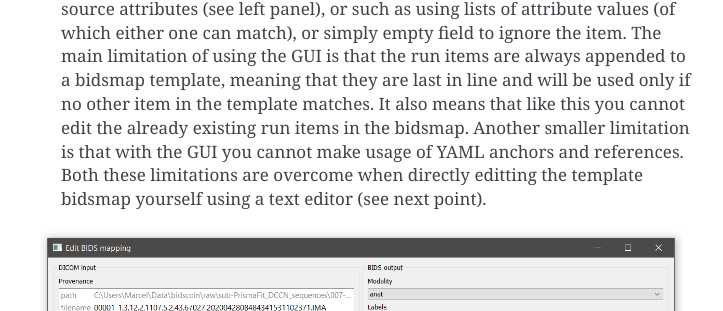
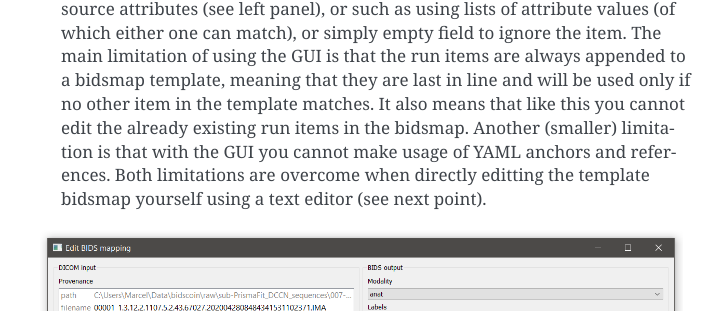
Before and after one commit to Donders-Institute/bidscoin, a Sphinx documentation site: the page built from docs/advanced.rst, in a window 1280 px wide and 900 px high, scrolled down 1597 px. Shown: the part 287-598 px from the top of the window, without its empty margins (389-1112 px from the left). Built offline with Sphinx 7.4.7, drawn with Linux system fonts in a browser that asks for light colours; some of the changed text lies outside the part shown.

Commit message:
Improved documentation

```diff
--- a/docs/advanced.rst
+++ b/docs/advanced.rst
@@ -14,7 +14,7 @@
 
 To create your own template bidsmap you can best first make a copy of the default template (``[path_to_bidscoin]/heuristics/bidsmap_template.yaml``) or of the DCCN example template (``[path_to_bidscoin]/heuristics/bidsmap_dccn.yaml``) and customize that bidsmap to your needs:
 
-1. **Using the bidseditor**. This is the easiest way to create a bidsmap template since it uses only a GUI and doesn't require in-depth knowledge of bidsmaps and YAML files. If you have a run item in your study that you would like to be automatically mapped in other / future studies you can simply append that run to the standard or to a custom template bidsmap by editting it to your needs and click the ``Export`` button (see below). With the GUI you can still use advanced features, such as `Unix shell-style wildcards <https://docs.python.org/3/library/fnmatch.html>`__ in the values of the source attributes (see left panel), or such as using lists of attribute values (of which either one can match), or simply empty field to ignore the item. The main limitation of using the GUI is that the run items are always appended to a bidsmap template, meaning that they are last in line and will be used only if no other item in the template matches. It also means that like this you cannot edit the already existing run items in the bidsmap. Another smaller limitation is that with the GUI you cannot make usage of YAML anchors and references. Both these limitations are overcome when directly editting the template bidsmap yourself using a text editor (see next point).
+1. **Using the bidseditor**. This is the easiest way to create a bidsmap template since it uses only a GUI and doesn't require in-depth knowledge of bidsmaps and YAML files. If you have a run item in your study that you would like to be automatically mapped in other / future studies you can simply append that run to the standard or to a custom template bidsmap by editting it to your needs and click the ``Export`` button (see below). With the GUI you can still use advanced features, such as `Unix shell-style wildcards <https://docs.python.org/3/library/fnmatch.html>`__ in the values of the source attributes (see left panel), or such as using lists of attribute values (of which either one can match), or simply empty field to ignore the item. The main limitation of using the GUI is that the run items are always appended to a bidsmap template, meaning that they are last in line and will be used only if no other item in the template matches. It also means that like this you cannot edit the already existing run items in the bidsmap. Another (smaller) limitation is that with the GUI you cannot make usage of YAML anchors and references. Both limitations are overcome when directly editting the template bidsmap yourself using a text editor (see next point).
 
 .. figure:: ./_static/bidseditor_edit.png
 
```
